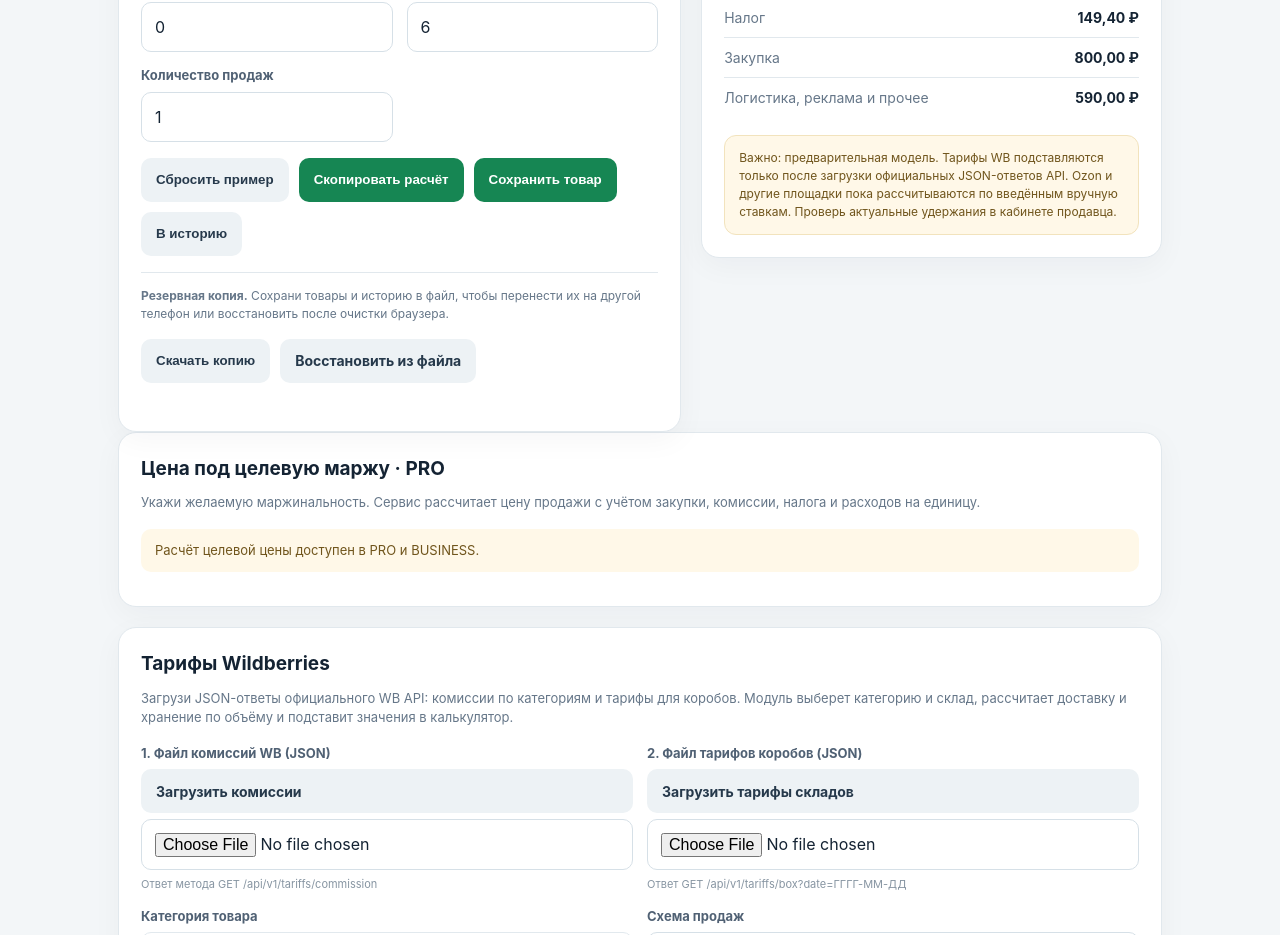
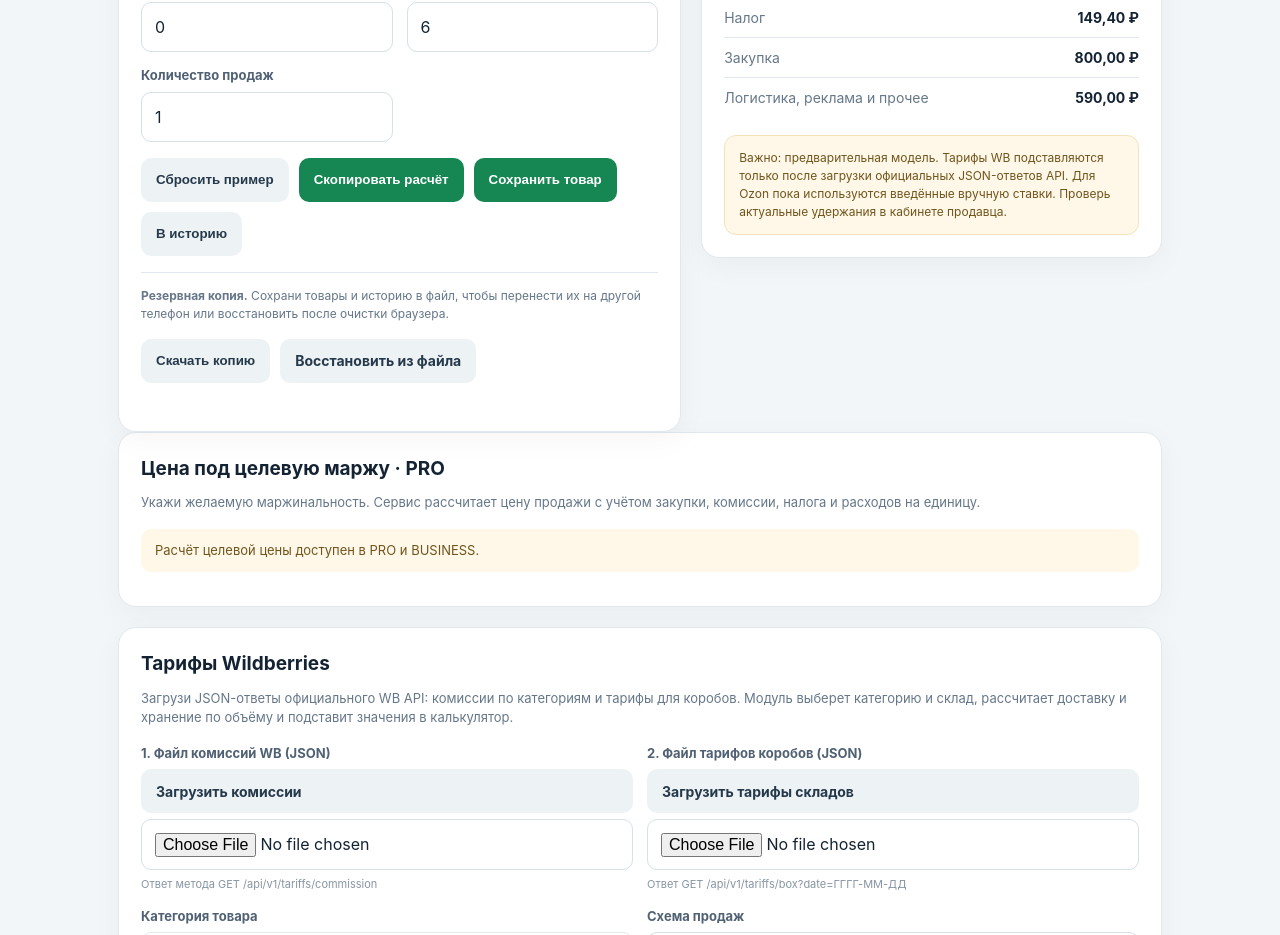
Before and after one commit to umancev38-boop/gde-pribyl-mp, a website: page index.html in a window 1280 px wide. Shown: the part 860-1795 px from the top of the page. Drawn offline with Linux system fonts and the light colour scheme; no server answers.

Commit message:
Remove unsupported marketplace wording from calculator

```diff
--- a/index.html
+++ b/index.html
@@ -308,7 +308,7 @@ function calc(){
  el('margin').textContent=valid?margin.toFixed(1).replace('.',',')+'%':'—';el('total').textContent=valid?show(profit*q):'—';el('expenses').textContent=valid?show(expenses*q):'—';el('expensePerUnit').textContent=valid?show(expenses):'—';el('breakeven').textContent=valid?show(be):'—';
  el('feeValue').textContent=valid?show(fee):'—';el('taxValue').textContent=valid?show(tax):'—';el('costValue').textContent=valid?show(c):'—';el('opsValue').textContent=valid?show(ops):'—';
  el('marketLabel').textContent=el('market').value+' · по введённым параметрам';
- el('validation').textContent=valid?'Важно: предварительная модель. Тарифы WB подставляются только после загрузки официальных JSON-ответов API. Ozon и другие площадки пока рассчитываются по введённым вручную ставкам. Проверь актуальные удержания в кабинете продавца.':'Проверь данные: цена должна быть больше нуля; расходы не могут быть отрицательными; комиссия и налог должны быть от 0 до 100%, а вместе меньше 100%; количество продаж должно быть целым числом не меньше 1.';
+ el('validation').textContent=valid?'Важно: предварительная модель. Тарифы WB подставляются только после загрузки официальных JSON-ответов API. Для Ozon пока используются введённые вручную ставки. Проверь актуальные удержания в кабинете продавца.':'Проверь данные: цена должна быть больше нуля; расходы не могут быть отрицательными; комиссия и налог должны быть от 0 до 100%, а вместе меньше 100%; количество продаж должно быть целым числом не меньше 1.';
  return {market:el('market').value,price:p,cost:c,commission:raw.commission,logistics:l,ads:a,other:o,storage:s,packaging:pack,returns:ret,tax:raw.tax,quantity:q,profit,margin,total:profit*q,expenses,expensesPerUnit:expenses,expensesTotal:expenses*q,breakeven:be,valid};
 }
 function resetExample(){
```
